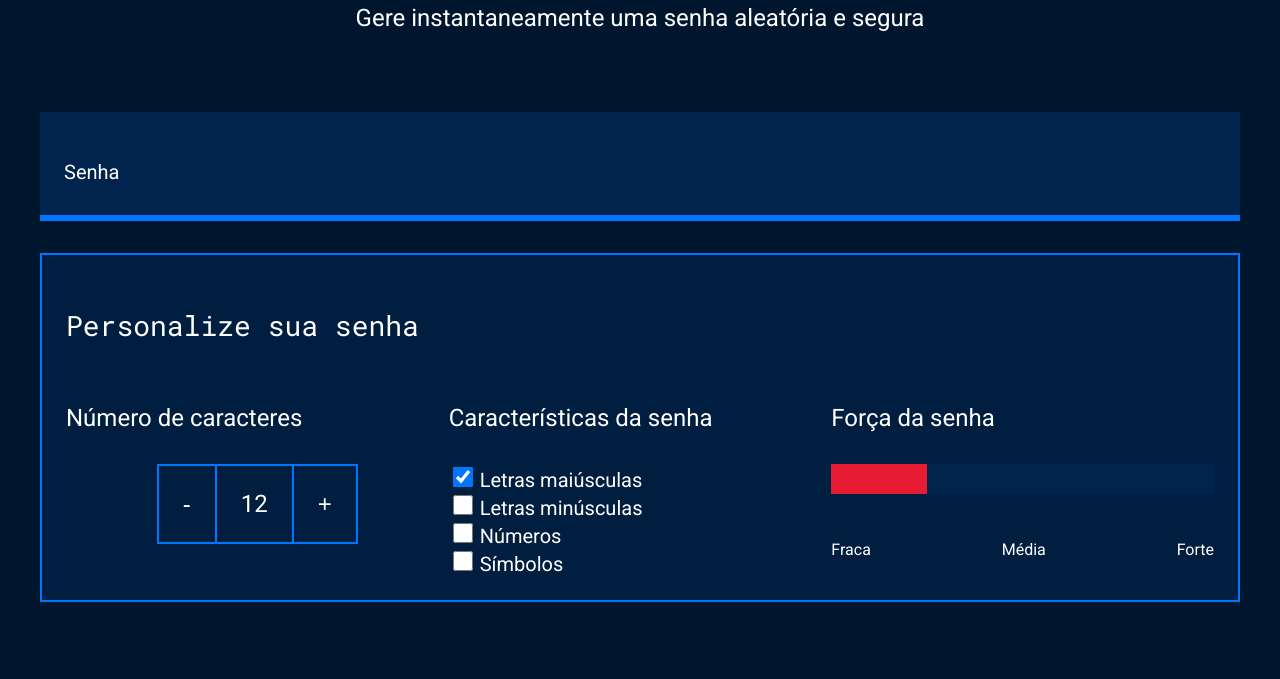
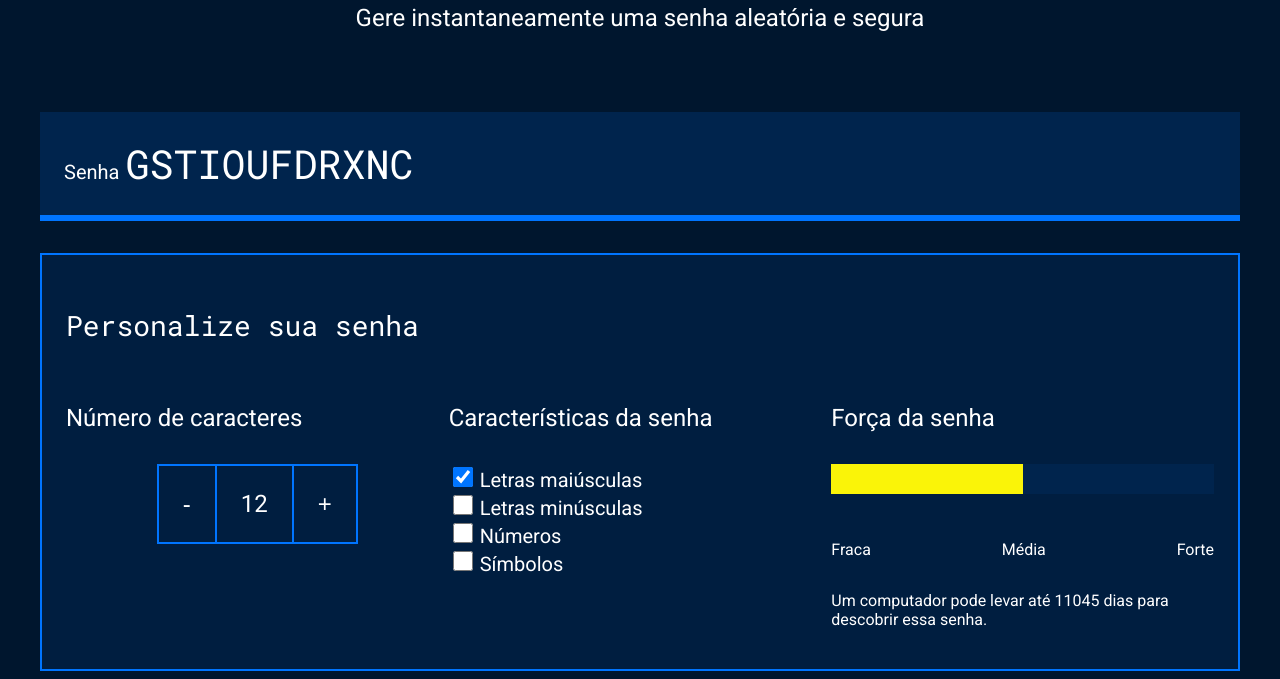
Before and after one commit to duducasciano/senhasjs, a plain HTML site: page index.html in a window 1280 px wide. Shown: the part 214-893 px from the top of the page. Before the commit the page ends 824 px from the top, so only its background shows below. Drawn offline with Linux system fonts and the light colour scheme.

Commit message:
AmémDios

```diff
--- a/index.html
+++ b/index.html
@@ -17,7 +17,7 @@
         </div>
         <div class="conteudo-senha">
             <label for="senha">Senha</label>
-            <input name="senha" type="text" id="campo-senha">
+            <input name="senha" type="text" id="campo-senha" readonly>
         </div>
         <div class="parametro">
             <h3 class="parametro-titulo">Personalize sua senha</h3>
@@ -58,6 +58,7 @@
                         <p>Média</p>
                         <p>Forte</p>
                     </div>
+                    <p class="entropia"></p>
                 </div>
             </div>
         </div>
--- a/main.js
+++ b/main.js
@@ -1,8 +1,14 @@
 const numeroSenha = document.querySelector('.parametro-senha__texto');
 let tamanhoSenha = 12;
 numeroSenha.textContent = tamanhoSenha;
-
+const letrasMaiusculas = 'ABCDEFGHIJKLMNOPQRSTUVXYWZ';
+const letrasMinusculas = 'abcdefghijklmnopqrstuvxywz';
+const numeros = '0123456789';
+const simbolos = '!@%*?';
 const botoes = document.querySelectorAll('.parametro-senha__botao');
+const campoSenha = document.querySelector('#campo-senha');
+const checkbox = document.querySelectorAll('.checkbox');
+const forcaSenha = document.querySelector('.forca');
 
 botoes[0].onclick = diminuiTamanho;
 botoes[1].onclick = aumentaTamanho;
@@ -13,6 +19,7 @@ function diminuiTamanho() {
         tamanhoSenha--;
     }
     numeroSenha.textContent = tamanhoSenha;
+    geraSenha();
 }
 function aumentaTamanho() {
     if (tamanhoSenha < 20) {
@@ -20,6 +27,51 @@ function aumentaTamanho() {
         tamanhoSenha++;
     }
     numeroSenha.textContent = tamanhoSenha;
+    geraSenha();
 }
 
-console.log(botoes);
+for (i = 0; i < checkbox.length; i++) {
+    checkbox[i].onclick = geraSenha;
+}
+
+geraSenha();
+
+function geraSenha() {
+    let alfabeto = '';
+    if (checkbox[0].checked) {
+        alfabeto = alfabeto + letrasMaiusculas;
+    }
+    if (checkbox[1].checked) {
+        alfabeto = alfabeto + letrasMinusculas;
+    }
+    if (checkbox[2].checked) {
+        alfabeto = alfabeto + numeros;
+    }
+    if (checkbox[3].checked) {
+        alfabeto = alfabeto + simbolos;
+    }
+    let senha = '';
+    for (let i = 0; i < tamanhoSenha; i++) {
+        let numeroAleatorio = Math.random() * alfabeto.length;
+        numeroAleatorio = Math.floor(numeroAleatorio);
+        senha = senha + alfabeto[numeroAleatorio];
+    }
+    campoSenha.value = senha;
+    classificaSenha(alfabeto.length);
+
+}
+
+function classificaSenha(tamanhoAlfabeto) {
+    let entropia = tamanhoSenha * Math.log2(tamanhoAlfabeto);
+    console.log(entropia);
+    forcaSenha.classList.remove('fraca', 'media', 'forte');
+    if (entropia > 57) {
+        forcaSenha.classList.add('forte');
+    } else if (entropia > 35 && entropia < 57) {
+        forcaSenha.classList.add('media');
+    } else if (entropia <= 35) {
+        forcaSenha.classList.add('fraca');
+    }
+    const valorEntropia = document.querySelector('.entropia');
+    valorEntropia.textContent = "Um computador pode levar até " + Math.floor(2 ** entropia / (100e6 * 60 * 60 * 24)) + " dias para descobrir essa senha.";
+}
```
